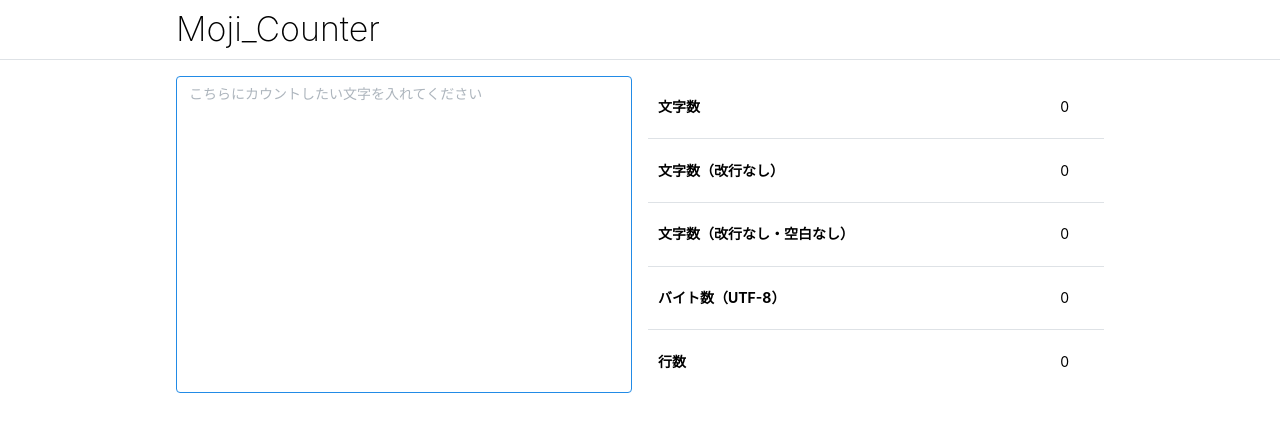
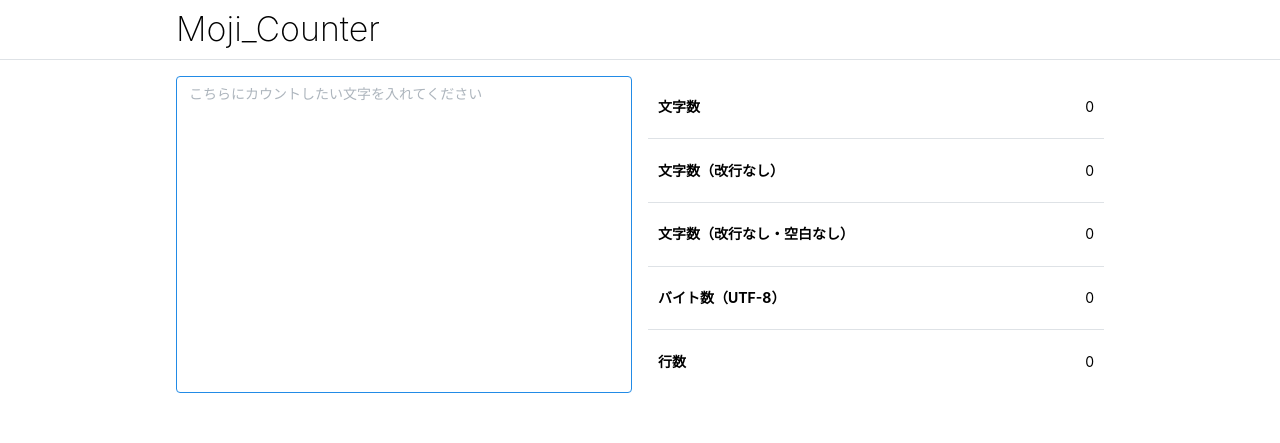
Before and after one commit to shamo-9118/moji-counter, a Next.js app: page / in a window 1280 px wide. Shown: the top 443 px of the page. Built offline with nearby package versions, Linux system fonts and the light colour scheme.

Commit message:
数字の表記を右揃えに

```diff
--- a/src/components/Main.tsx
+++ b/src/components/Main.tsx
@@ -53,23 +53,29 @@ export const Main = () => {
           <Table.Tbody>
             <Table.Tr>
               <Table.Th>文字数</Table.Th>
-              <Table.Td>{countCharacter}</Table.Td>
+              <Table.Td style={{ textAlign: 'end' }}>{countCharacter}</Table.Td>
             </Table.Tr>
             <Table.Tr>
               <Table.Th>文字数（改行なし）</Table.Th>
-              <Table.Td>{countCharacterExcludeNewLine}</Table.Td>
+              <Table.Td style={{ textAlign: 'end' }}>
+                {countCharacterExcludeNewLine}
+              </Table.Td>
             </Table.Tr>
             <Table.Tr>
               <Table.Th>文字数（改行なし・空白なし）</Table.Th>
-              <Table.Td>{countCharacterExcludeNewLineAndBlank}</Table.Td>
+              <Table.Td style={{ textAlign: 'end' }}>
+                {countCharacterExcludeNewLineAndBlank}
+              </Table.Td>
             </Table.Tr>
             <Table.Tr>
               <Table.Th>バイト数（UTF-8）</Table.Th>
-              <Table.Td>{countCharacterByte}</Table.Td>
+              <Table.Td style={{ textAlign: 'end' }}>
+                {countCharacterByte}
+              </Table.Td>
             </Table.Tr>
             <Table.Tr>
               <Table.Th>行数</Table.Th>
-              <Table.Td>{countLine}</Table.Td>
+              <Table.Td style={{ textAlign: 'end' }}>{countLine}</Table.Td>
             </Table.Tr>
           </Table.Tbody>
         </Table>
```
